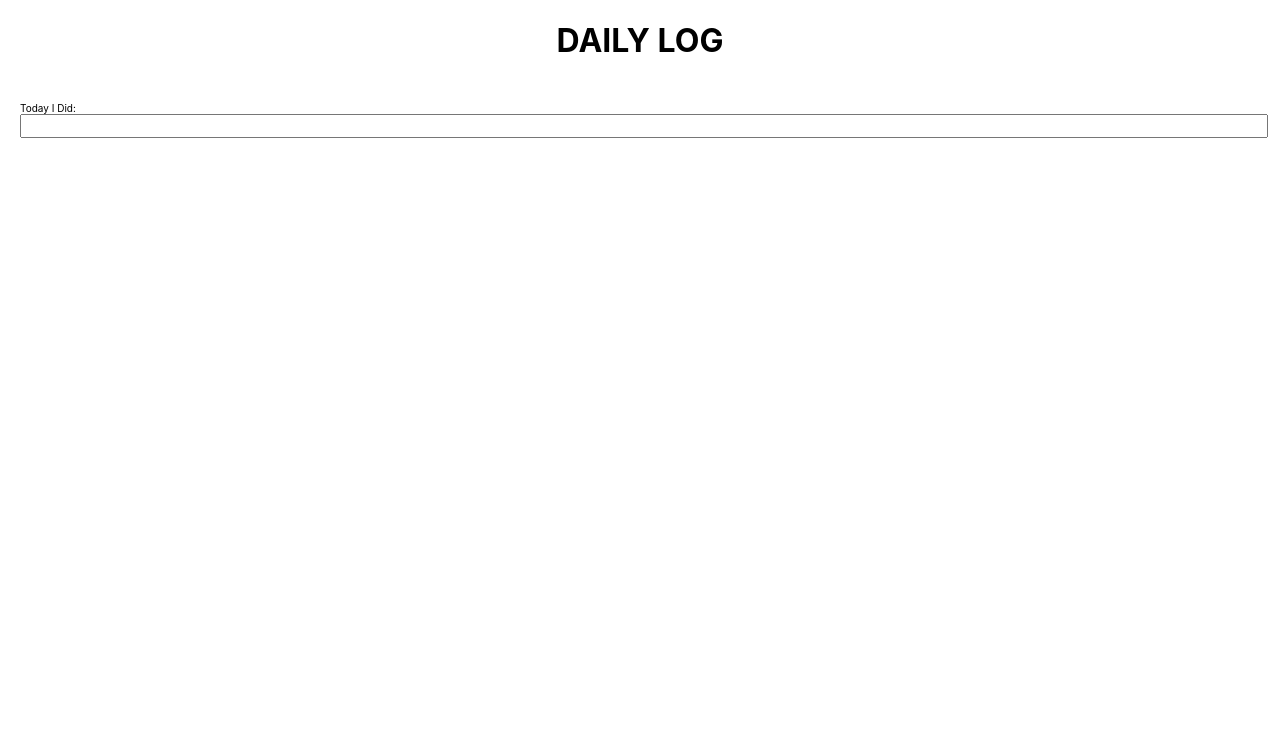
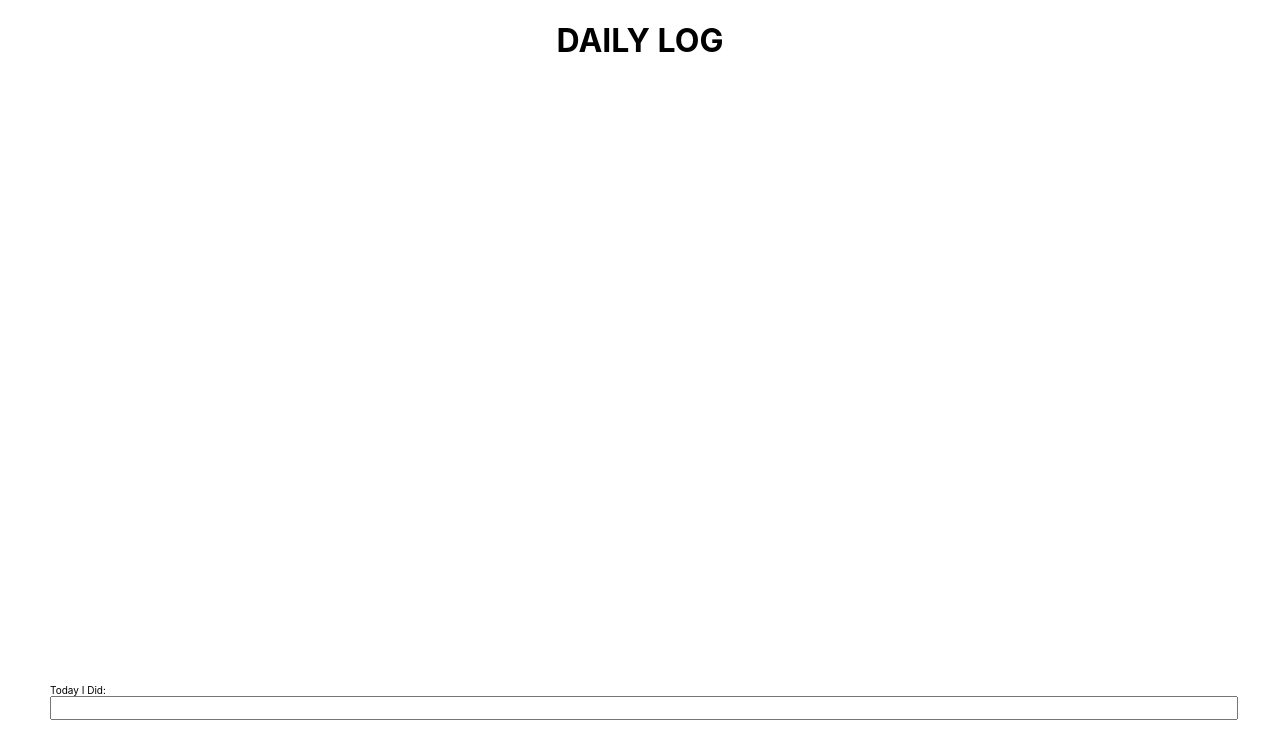
Before and after one commit to tayjchan/todayidid, a React (Create React App) app: page / in a window 1280 px wide. Shown: the top 736 px of the page. Built offline with nearby package versions, Linux system fonts and the light colour scheme.

Commit message:
Styling changes

```diff
--- a/src/App.js
+++ b/src/App.js
@@ -3,7 +3,15 @@ import './App.css';
 import Header from './components/header';
 import Input from './components/input';
 import History from './components/history';
+import styled from 'styled-components';
 
+const Body = styled.div`
+  padding: 50px;
+  position: absolute;
+  bottom: 30px;
+  width: 100%;
+  box-sizing: border-box;
+`;
 class App extends Component {
   state = {
     tasks: [],
@@ -19,8 +27,10 @@ class App extends Component {
     return (
       <div className="App">
         <Header text='DAILY LOG'/>
-        <History tasks={this.state.tasks}/>
-        <Input addItem={this.addItem}/>
+        <Body>
+          <History tasks={this.state.tasks}/>
+          <Input addItem={this.addItem}/>
+        </Body>
       </div>
     );
   }
--- a/src/components/history.js
+++ b/src/components/history.js
@@ -1,14 +1,17 @@
 import React, { Component } from 'react'
+import styled from 'styled-components';
 
+const Box = styled.ul`
+  text-align: left;
+  padding-bottom: 10px;
+`;
 export default class History extends Component {
   render() {
+    const taskList = this.props.tasks.map((task, index) => {
+      return <li key={index}>{task.time}: {task.value}</li>;
+    })
     return (
-      <div>
-       {this.props.tasks.map((task, index) => {
-        return <li key={index}>{task.time}: {task.value}</li>
-       })}
-
-      </div>
+      <Box>{taskList}</Box>
     )
   }
 }
--- a/src/components/input.js
+++ b/src/components/input.js
@@ -5,7 +5,6 @@ const Form = styled.form`
   display: flex;
   flex-direction: column;
   align-items: flex-start;
-  padding: 20px;
 
   label{
     font-size: 10px;
@@ -28,21 +27,18 @@ export default class Input extends Component {
 
   handleSubmit = (event) => {
     event.preventDefault(); // Prevent window refresh
-    const value = this.state.value;
+    const datetime = new Date().toLocaleString().split(', ');
+    const task = {value: this.state.value, date: datetime[0], time: datetime[1]};
+    // console.log(task);
+    this.props.addItem(task);
     this.setState({value: ''});
-    const datetime = new Date().toLocaleString().split(', ')
-    const date = datetime[0];
-    const time = datetime[1];
-    const task = {value: value, date: date, time: time};
-    console.log(task);
-    this.props.addItem(task);
   };
 
   render() {
     return (
       <Form onSubmit={this.handleSubmit}>
-        <label>Today I Did:</label>
-        <input value={this.state.value} onChange={this.handleChange}/>
+        <label htmlFor='itemInput'>Today I Did:</label>
+        <input id='itemInput' value={this.state.value} onChange={this.handleChange}/>
       </Form>
     )
   }
```
